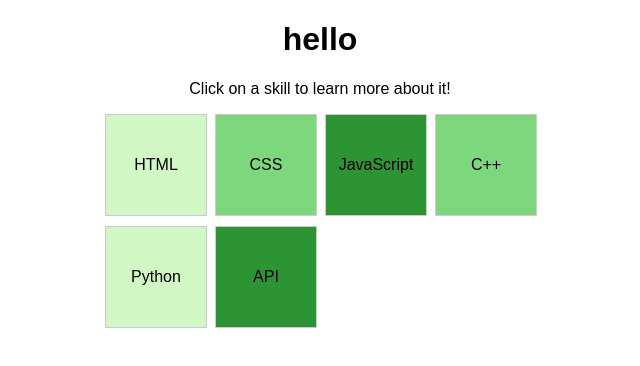
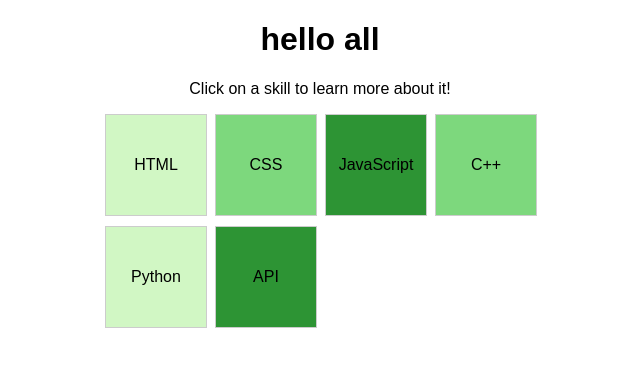
Before and after one commit to mugeshr19/simple, a plain HTML site: page index.html in a window 1280 px wide. Shown: the whole page, without its empty margins (320-960 px from the left). Drawn offline with Linux system fonts and the light colour scheme.

Commit message:
hello form muruga

```diff
--- a/index.html
+++ b/index.html
@@ -51,7 +51,7 @@
   </style>
 </head>
 <body>
-  <h1>hello</h1>
+  <h1>hello all</h1>
   <p>Click on a skill to learn more about it!</p>
 
   <div class="heatmap">
```
